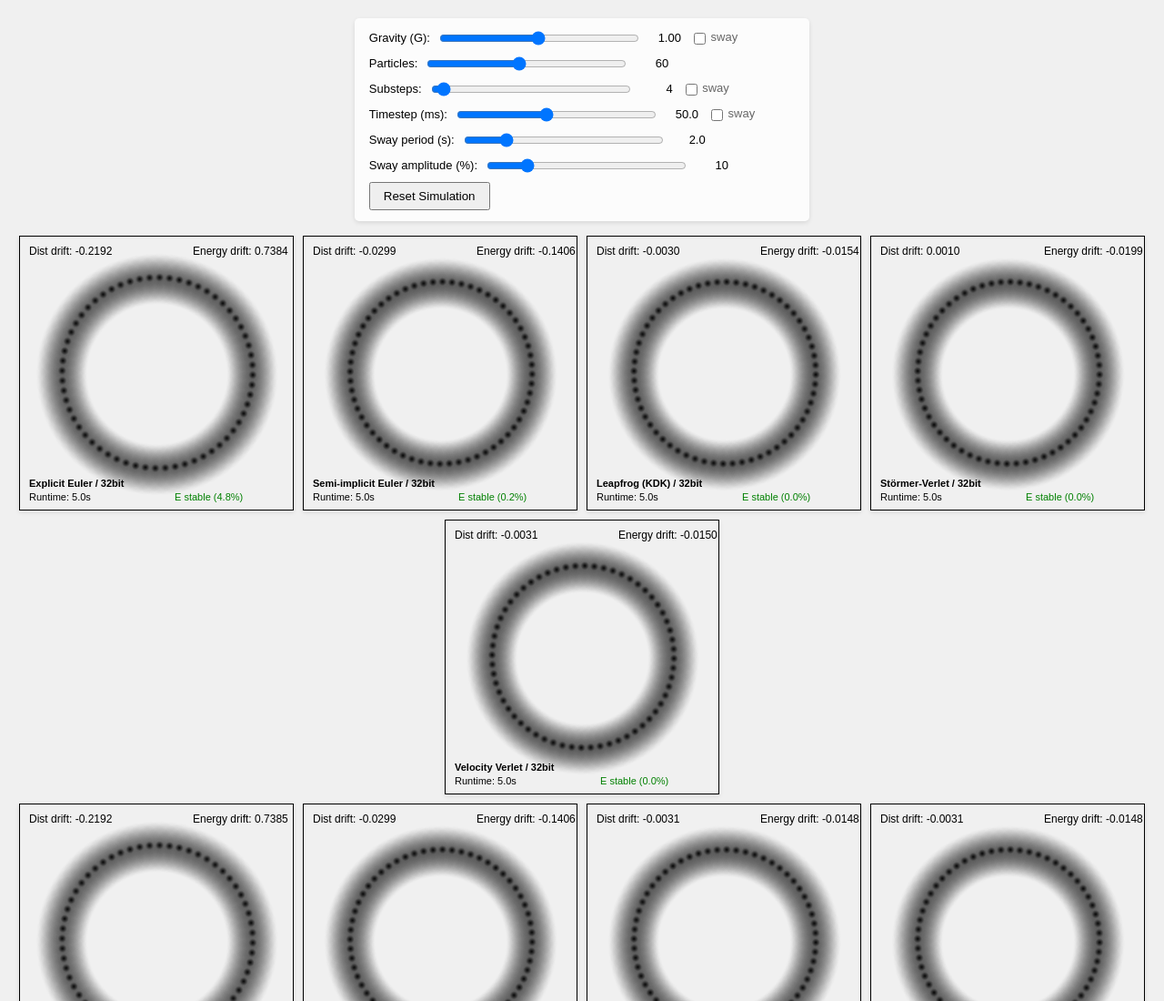
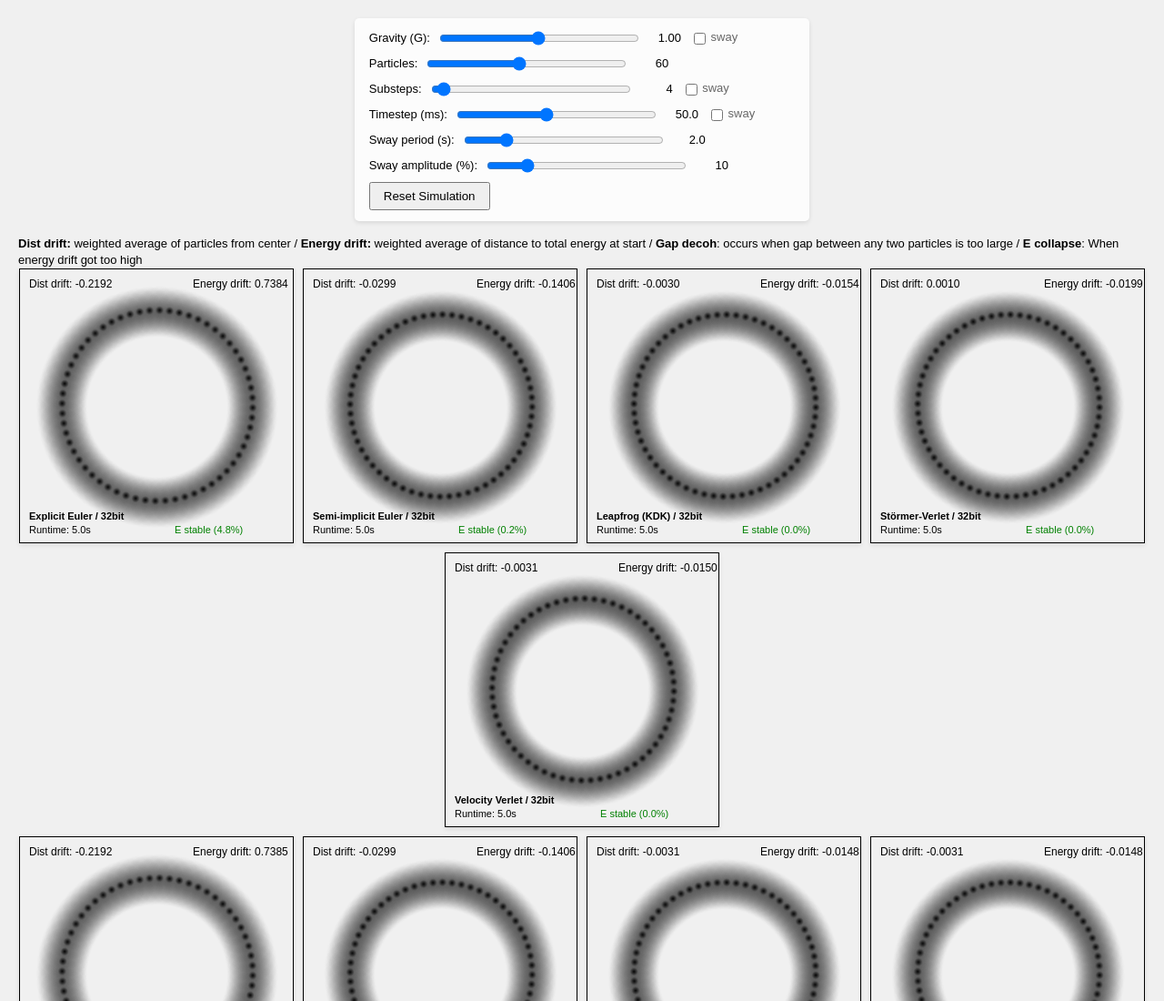
Before and after one commit to tzaeru/accuracy-drift, a plain HTML site: page index.html in a window 1280 px wide. Shown: the top 1100 px of the page at 91% size. Drawn offline with Linux system fonts and the light colour scheme.

Commit message:
Minimal in-page documentation

```diff
--- a/index.html
+++ b/index.html
@@ -50,7 +50,9 @@
                 </button>
             </div>
         </div>
-
+        <div>
+        <b>Dist drift:</b> weighted average of particles from center / <b>Energy drift:</b> weighted average of distance to total energy at start / <b>Gap decoh</b>: occurs when gap between any two particles is too large / <b>E collapse</b>: When energy drift got too high
+        </div>
         <div class="canvas-container">
             <canvas id="explicitEuler_f32" width="300" height="300"></canvas>
             <canvas id="semiImplicitEuler_f32" width="300" height="300"></canvas>
```
